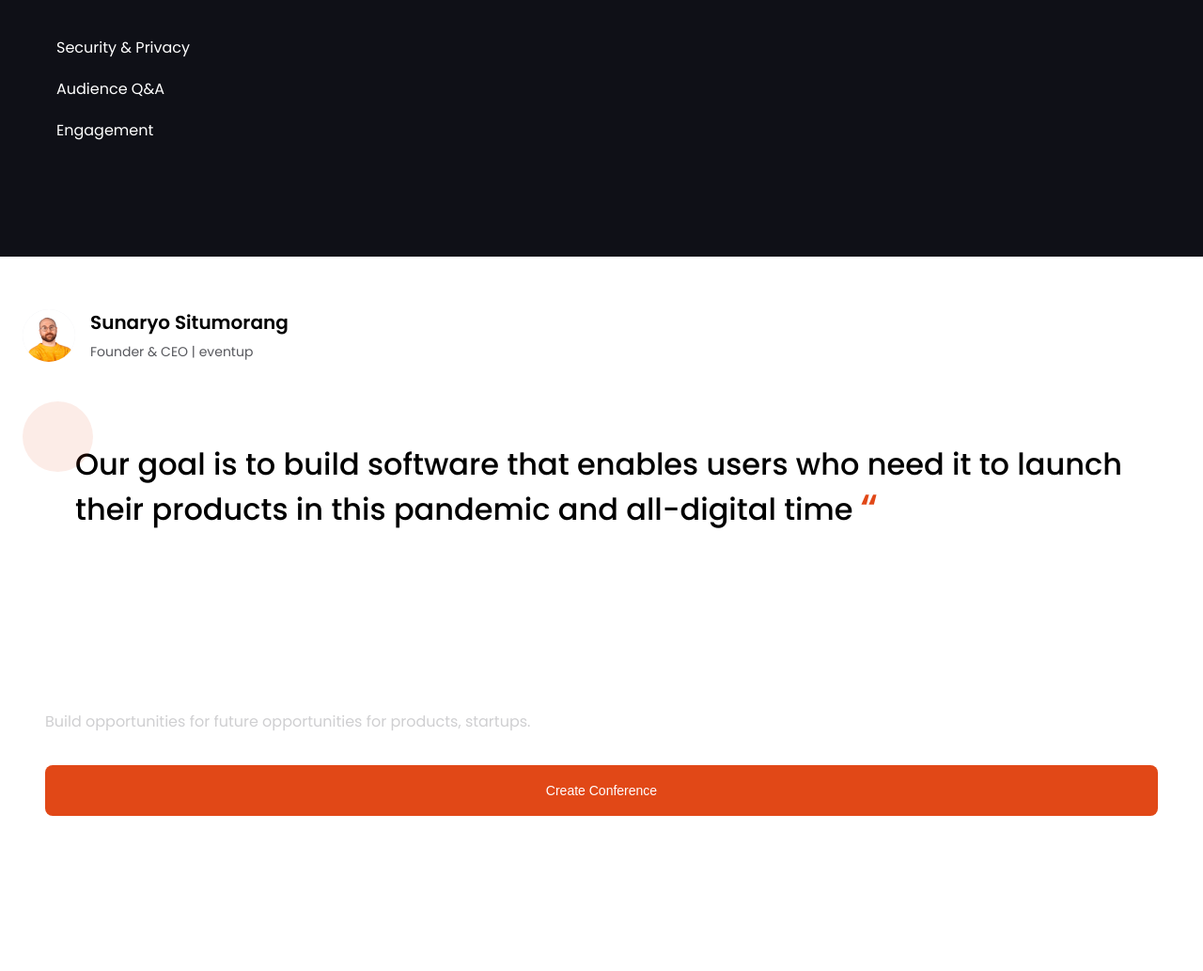
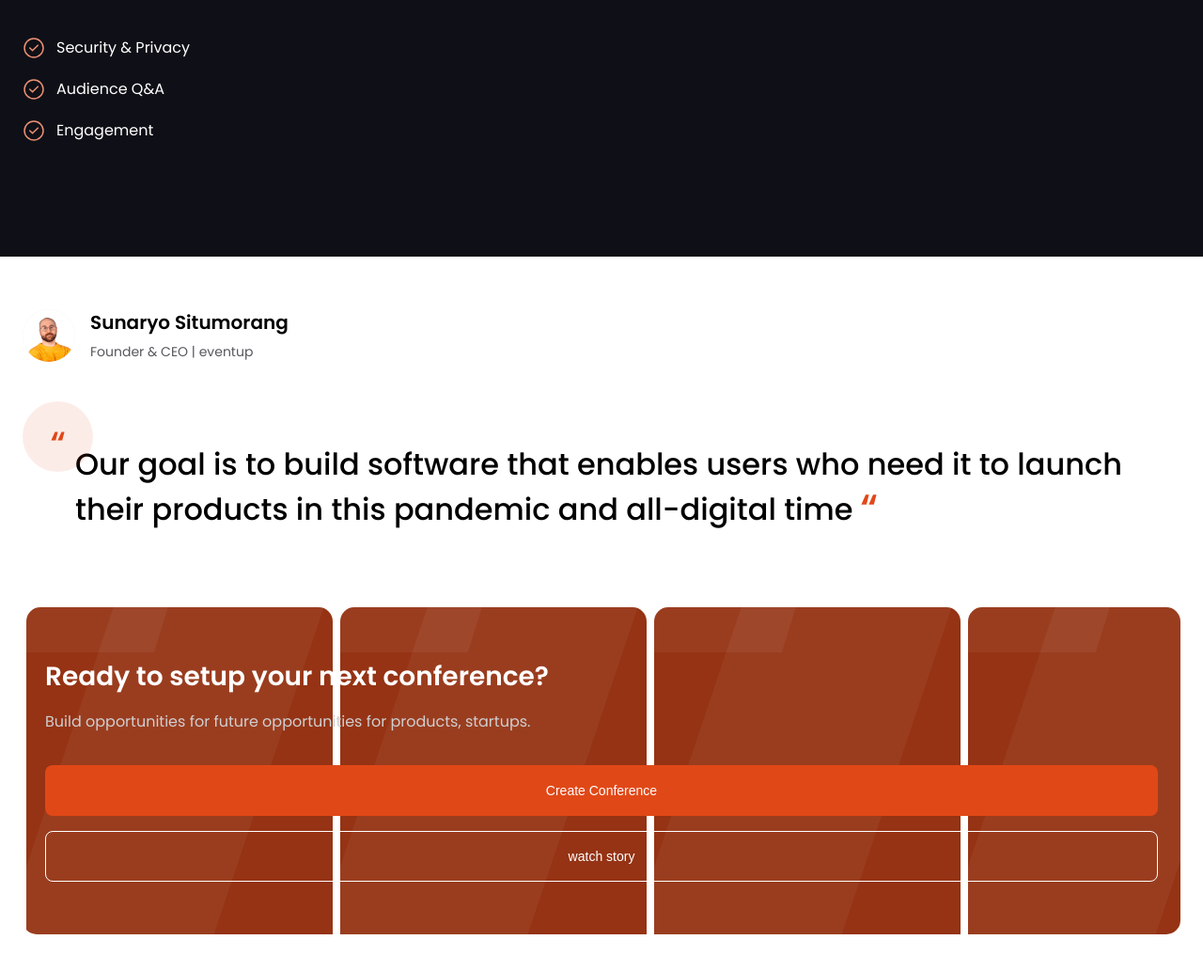
Before and after one commit to devendra-alt/event-up, a website: page index.html in a window 1280 px wide. Shown: the part 3408-4441 px from the top of the page at 94% size. Drawn offline with Linux system fonts and the light colour scheme.

Commit message:
Fixed bg image issue in github pages

```diff
--- a/assets/style/style.scss
+++ b/assets/style/style.scss
@@ -206,7 +206,7 @@ header {
         top: 15.4rem;
         left: 2.4rem;
         content: '';
-        background-image: url(/assets/images/quote.svg);
+        background-image: url(/event-up/assets/images/quote.svg);
         background-size: 1.47rem 1.606rem;
         background-repeat: no-repeat;
         background-position: center;
@@ -332,7 +332,7 @@ header {
             &::before {
               content: '';
               display: inline-block;
-              background-image: url(/assets/images/tick-circle.svg);
+              background-image: url(/event-up/assets/images/tick-circle.svg);
               width: 2.4rem;
               height: 2.4rem;
             }
@@ -351,7 +351,7 @@ header {
     padding: 5.6rem 0;
     border-radius: 1.5rem;
     color: #fff;
-    background-image: url(/assets/images/setup-bg.svg);
+    background-image: url(/event-up/assets/images/setup-bg.svg);
     @include left-right-padding-mobile();
     & > h5 {
       font-weight: 600;
```
Also changed, not shown: assets/style/style.css, 1 other file.
